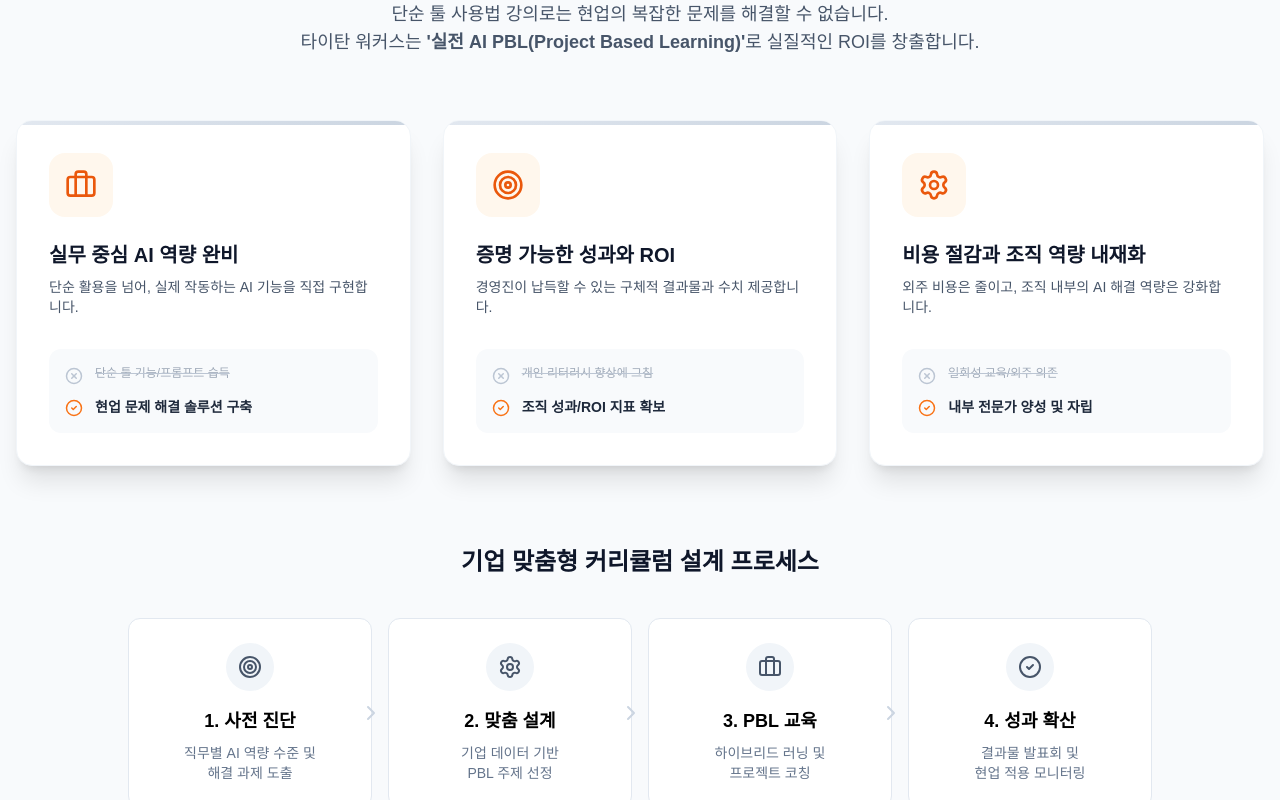
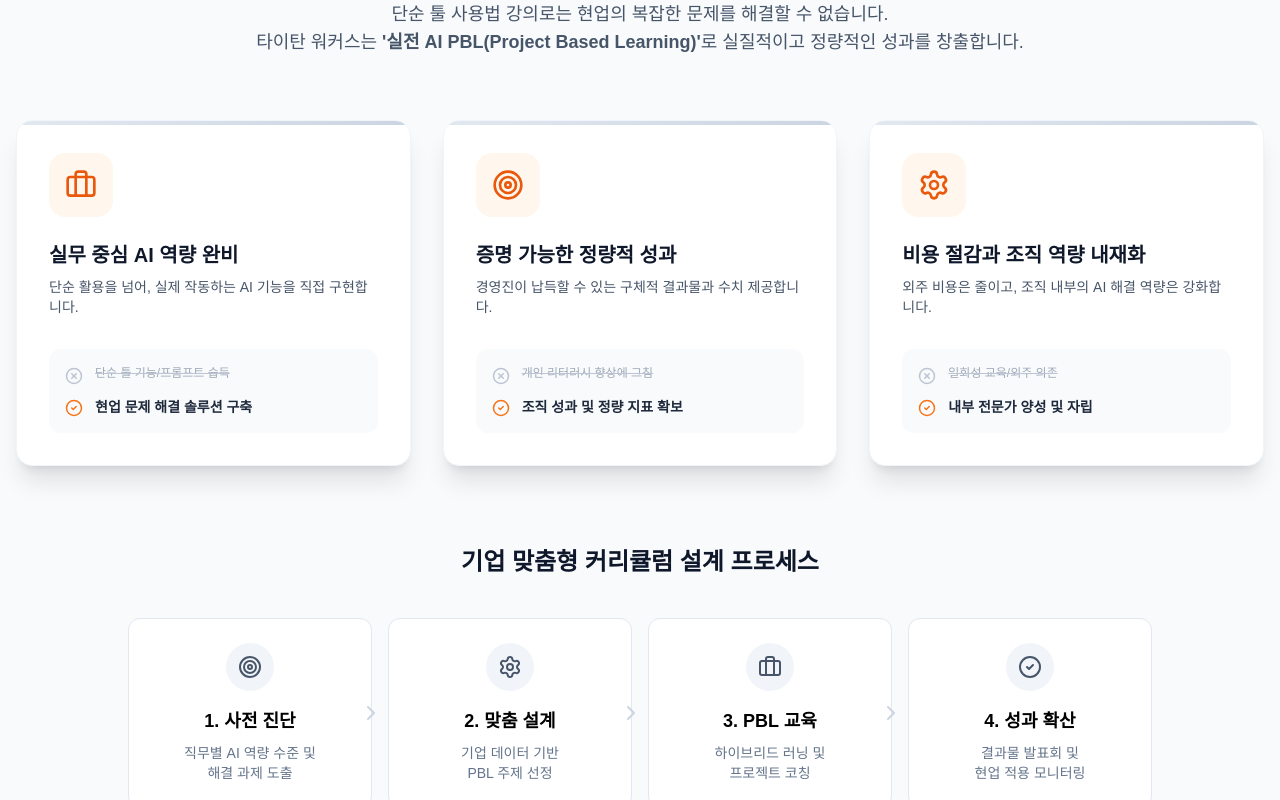
Before and after one commit to yesbgy-byte/growx, a React (Vite) app: page / in a window 1280 px wide. Shown: the part 1932-2732 px from the top of the page. Built offline with nearby package versions, Linux system fonts and the light colour scheme; a web font is replaced by a local one.

Commit message:
Replace 'ROI' with 'quantitative/measurable' wording in Methodology

```diff
--- a/components/Methodology.tsx
+++ b/components/Methodology.tsx
@@ -15,7 +15,7 @@ const Methodology: React.FC = () => {
           </h2>
           <p className="text-lg text-slate-600 max-w-3xl mx-auto">
             단순 툴 사용법 강의로는 현업의 복잡한 문제를 해결할 수 없습니다.<br />
-            타이탄 워커스는 <strong>'실전 AI PBL(Project Based Learning)'</strong>로 실질적인 ROI를 창출합니다.
+            타이탄 워커스는 <strong>'실전 AI PBL(Project Based Learning)'</strong>로 실질적이고 정량적인 성과를 창출합니다.
           </p>
         </div>
 
@@ -53,7 +53,7 @@ const Methodology: React.FC = () => {
                 <Target size={32} />
               </div>
 
-              <h3 className="text-xl font-bold text-slate-900 mb-2">증명 가능한 성과와 ROI</h3>
+              <h3 className="text-xl font-bold text-slate-900 mb-2">증명 가능한 정량적 성과</h3>
               <p className="text-slate-600 text-sm mb-8 min-h-[40px]">
                 경영진이 납득할 수 있는 구체적 결과물과 수치 제공합니다.
               </p>
@@ -65,7 +65,7 @@ const Methodology: React.FC = () => {
                 </div>
                 <div className="flex items-start gap-3">
                   <CheckCircle2 className="text-orange-500 shrink-0 mt-0.5" size={18} />
-                  <p className="text-sm font-bold text-slate-800">조직 성과/ROI 지표 확보</p>
+                  <p className="text-sm font-bold text-slate-800">조직 성과 및 정량 지표 확보</p>
                 </div>
               </div>
             </div>
```
